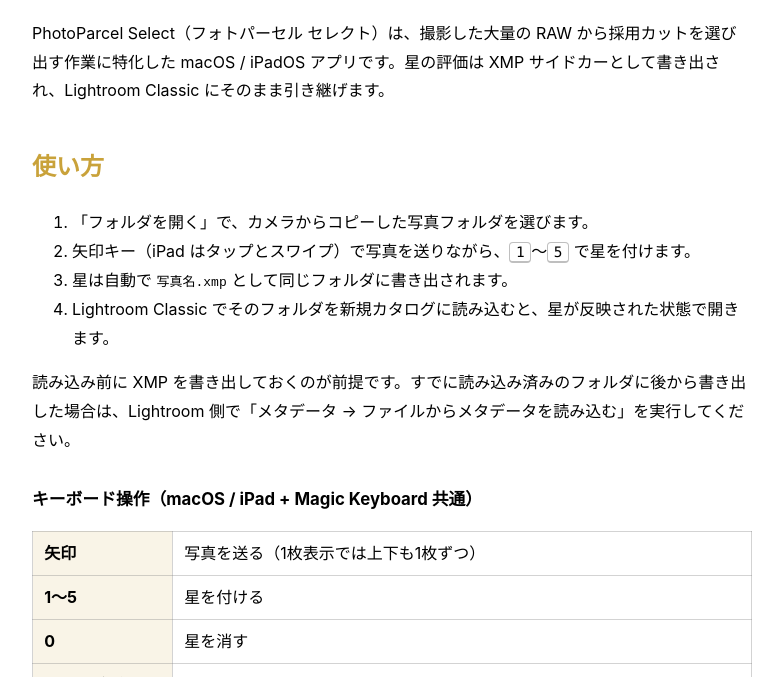
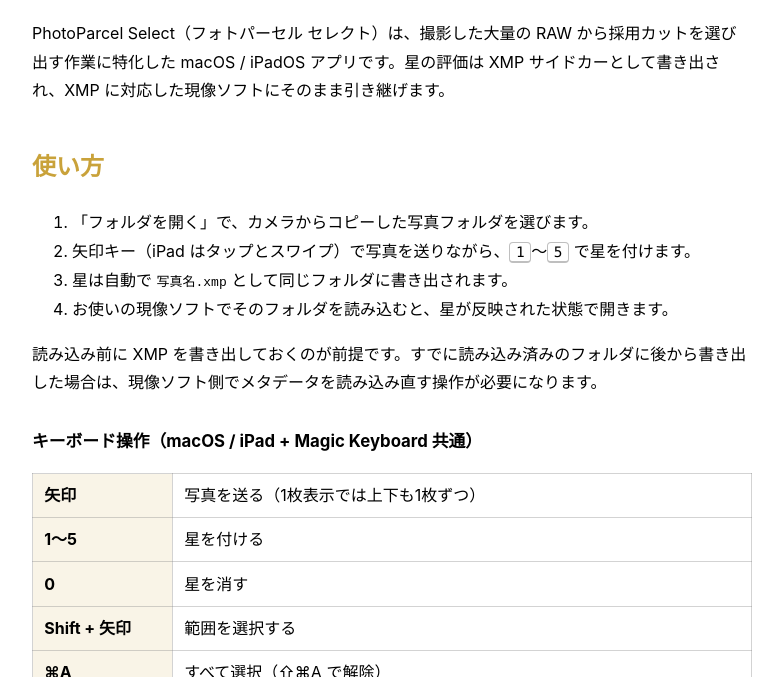
Before and after one commit to emchs07-prog/photoparcel-select-support, a plain HTML site: page index.html in a window 1280 px wide. Shown: the part 123-800 px from the top of the page, without its empty margins (248-1031 px from the left). Drawn offline with Linux system fonts and the light colour scheme.

Commit message:
他社の製品名を使わない表現に変更

```diff
--- a/index.html
+++ b/index.html
@@ -28,16 +28,16 @@
 </head>
 <body>
 <h1>PhotoParcel Select サポート</h1>
-<p>PhotoParcel Select（フォトパーセル セレクト）は、撮影した大量の RAW から採用カットを選び出す作業に特化した macOS / iPadOS アプリです。星の評価は XMP サイドカーとして書き出され、Lightroom Classic にそのまま引き継げます。</p>
+<p>PhotoParcel Select（フォトパーセル セレクト）は、撮影した大量の RAW から採用カットを選び出す作業に特化した macOS / iPadOS アプリです。星の評価は XMP サイドカーとして書き出され、XMP に対応した現像ソフトにそのまま引き継げます。</p>
 
 <h2>使い方</h2>
 <ol>
   <li>「フォルダを開く」で、カメラからコピーした写真フォルダを選びます。</li>
   <li>矢印キー（iPad はタップとスワイプ）で写真を送りながら、<kbd>1</kbd>〜<kbd>5</kbd> で星を付けます。</li>
   <li>星は自動で <code>写真名.xmp</code> として同じフォルダに書き出されます。</li>
-  <li>Lightroom Classic でそのフォルダを新規カタログに読み込むと、星が反映された状態で開きます。</li>
+  <li>お使いの現像ソフトでそのフォルダを読み込むと、星が反映された状態で開きます。</li>
 </ol>
-<p>読み込み前に XMP を書き出しておくのが前提です。すでに読み込み済みのフォルダに後から書き出した場合は、Lightroom 側で「メタデータ → ファイルからメタデータを読み込む」を実行してください。</p>
+<p>読み込み前に XMP を書き出しておくのが前提です。すでに読み込み済みのフォルダに後から書き出した場合は、現像ソフト側でメタデータを読み込み直す操作が必要になります。</p>
 
 <h3>キーボード操作（macOS / iPad + Magic Keyboard 共通）</h3>
 <table>
@@ -75,10 +75,10 @@
   <dd>A. 元の写真ファイルには一切書き込みません。星は隣に置く <code>.xmp</code> ファイルにのみ記録します。すでに XMP がある場合は評価の箇所だけを書き換え、キーワードや現像設定には触れません。</dd>
 
   <dt>Q. 現像設定は引き継げますか？</dt>
-  <dd>A. 引き継げるのは星の評価だけです。現像設定（crs 情報）は意図的に書き出していません。Lightroom 側で誤って解釈される恐れがあるためです。</dd>
+  <dd>A. 引き継げるのは星の評価だけです。現像設定（crs 情報）は意図的に書き出していません。現像ソフト側で誤って解釈される恐れがあるためです。</dd>
 
   <dt>Q. iPad で外付け SSD の写真をセレクトできますか？</dt>
-  <dd>A. できます。ファイル App から見えるフォルダであれば選択でき、XMP もそのフォルダに書き出されます。移動中に iPad でセレクトを終えて、帰宅後に Mac の Lightroom へ、という使い方を想定しています。</dd>
+  <dd>A. できます。ファイル App から見えるフォルダであれば選択でき、XMP もそのフォルダに書き出されます。移動中に iPad でセレクトを終えて、帰宅後に Mac の現像ソフトへ、という使い方を想定しています。</dd>
 
   <dt>Q. PhotoParcel との連携とは？</dt>
   <dd>A. macOS 版では、姉妹アプリ <a href="https://apps.apple.com/jp/app/photoparcel/id6797479444">PhotoParcel</a> がインストールされていると、ツールバーに受け渡しボタンが表示されます。コピー → セレクト → 現像 → 振り分け、という一連の流れを行き来できます。</dd>
```
